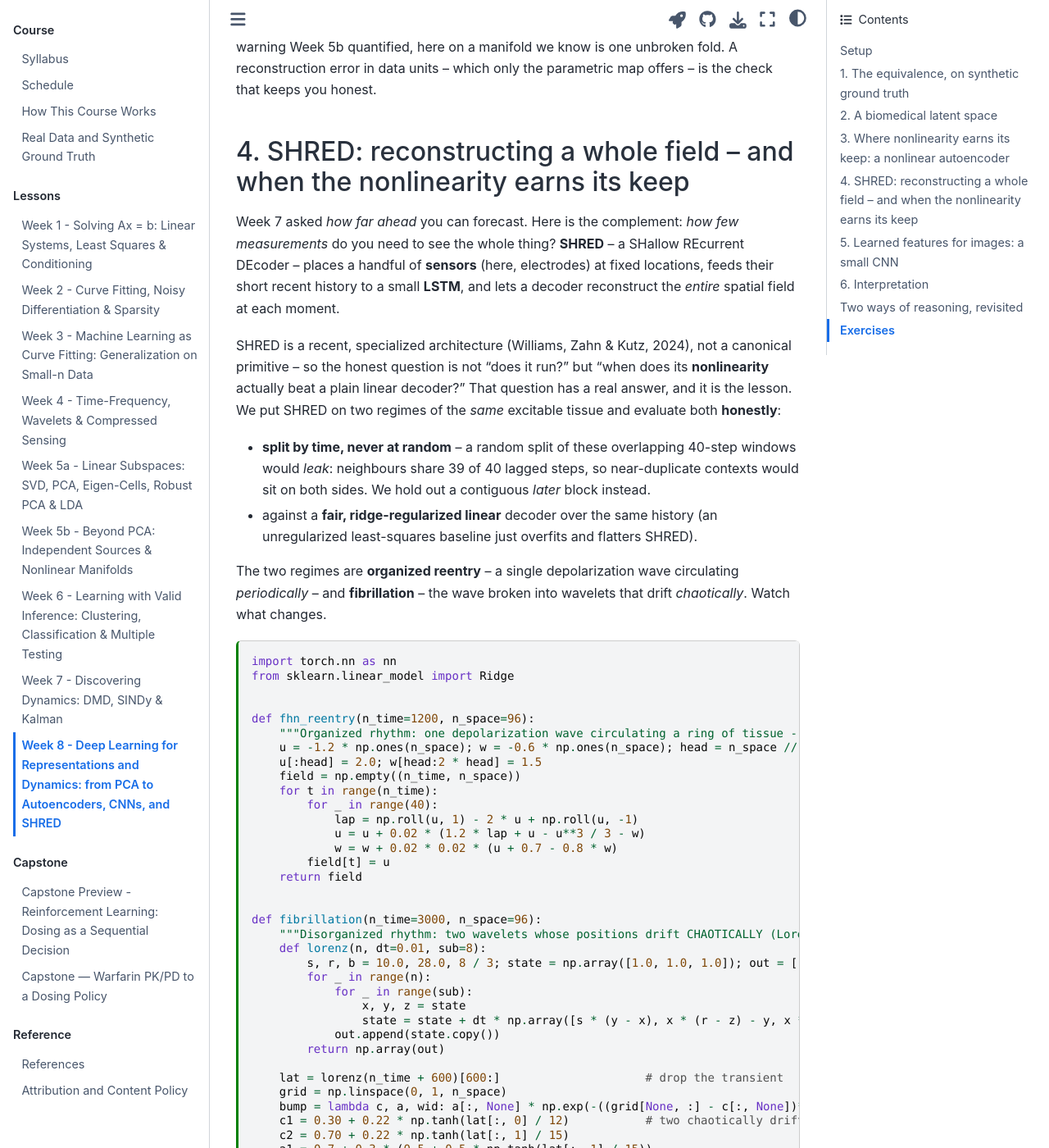
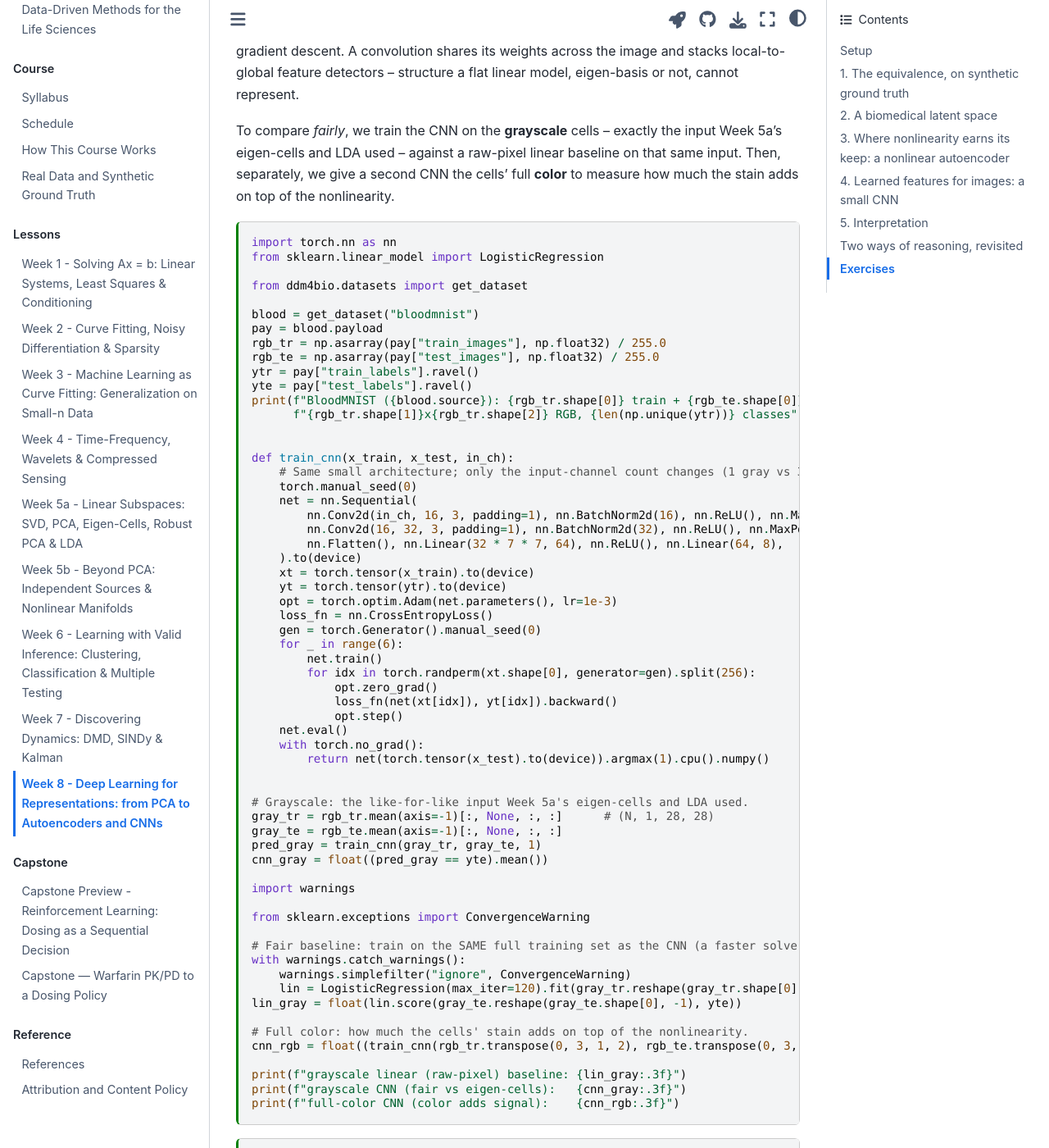
Before and after one commit to symbiont-ai/ddm4bio, a Jupyter Book: the page built from book/lessons/wk8_deep_learning.ipynb, in a window 1280 px wide and 1400 px high, scrolled down 11036 px. Shown: the whole window at 82% size. Built offline with Jupyter Book 1.0.4 settings and Sphinx 7.4.7 and the Sphinx Book theme 1.1.4, drawn with Linux system fonts in a browser that asks for light colours; some of the changed text lies outside the part shown.

Commit message:
wk8: cut SHRED -- it doesn't beat a fair baseline on real data
SHRED (the shallow recurrent decoder) is the one Week 8 method that never earns
its keep the way the rest of the course demands. Against a *fair*, history-aware
ridge baseline it only wins on a synthetic, chaotic, advection-dominated field
(Kutz's turbulence domain); on an organized rhythm a linear decoder ties it, and
on real biomedical signals (EEG, motion capture, C. elegans neural) it ties or
loses. The one real bio field where it should win -- cardiac optical mapping --
ships datasets far too large for a one-click teaching notebook. So its only
demonstrable advantage lived on a synthetic fixture, which is not enough.

Removed the SHRED section (Section 4) and every trace of it:

- wk8: deleted the SHRED section (FitzHugh-Nagumo reentry / fibrillation fixtures,
  the LSTM decoder, the ridge/memoryless comparison, its QC note); renumbered the
  CNN to Section 4 and Interpretation to Section 5; dropped SHRED from the title
  ("Representations and Dynamics" -> "Representations"), the intro, the "Which
  paradigm?" admonition, the learning goals, the interpretation claim and
  limitations (which also removes a now-dangling reference to the SHRED results),
  and the "Two ways of reasoning" spectrum. Reading trimmed to Ch 15 s10 +
  Ch 6 (dropping Ch 15 s11 / Ch 20 s5, the SHRED sections).
- schedule.md, syllabus.md: Week 8 is now representation learning
  (autoencoders + CNN); dropped the sensing-and-reconstruction / field-fixture
  language.
- references.md, references.bib: removed the now-uncited Williams-Zahn-Kutz 2024
  SHRED reference.

Week 8 re-executes clean; no residual SHRED/field-reconstruction references remain
anywhere in the course, and section cross-references are consistent.

Co-Authored-By: Claude Opus 4.8 <noreply@anthropic.com>

````diff
--- a/book/references.bib
+++ b/book/references.bib
@@ -153,17 +153,6 @@
   doi     = {10.3389/fphar.2023.1270443}
 }
 
-@article{williams2024shred,
-  author  = {Williams, Jan P. and Zahn, Olivia and Kutz, J. Nathan},
-  title   = {Sensing with Shallow Recurrent Decoder Networks},
-  journal = {Proceedings of the Royal Society A: Mathematical, Physical and Engineering Sciences},
-  volume  = {480},
-  number  = {2298},
-  pages   = {20240054},
-  year    = {2024},
-  doi     = {10.1098/rspa.2024.0054}
-}
-
 @article{barretina2012ccle,
   author  = {Barretina, Jordi and Caponigro, Giordano and Stransky, Nicolas and others},
   title   = {The Cancer Cell Line Encyclopedia Enables Predictive Modelling of Anticancer Drug Sensitivity},
--- a/book/schedule.md
+++ b/book/schedule.md
@@ -18,7 +18,7 @@ dataset with a **synthetic ground-truth fixture** — see
 | [**W5b**](lessons/wk5b_sources_manifolds.ipynb) | Beyond PCA: independent component analysis (ICA) for source separation, and nonlinear neighbor embeddings (t-SNE, UMAP). | Separating statistically independent mixed sources; laying out single-cell data while distrusting the distances it distorts. | synthetic ICA sources · **10x PBMC3k** single-cell |
 | [**W6**](lessons/wk6_cluster_classify.ipynb) | Learning from data — unsupervised and supervised: clustering, classifiers, and correction for multiple testing / false-discovery rate. | Discovering cell types and disease subtypes, and building diagnostic classifiers. | **10x PBMC3k** single-cell · **Wisconsin (WDBC)** |
 | [**W7**](lessons/wk7_dynamics.ipynb) | Dynamics from data: dynamic mode decomposition (DMD), SINDy, and Kalman-filter data assimilation. | Modeling epidemic and physiological dynamics, and filtering noisy vital-sign streams. | **JHU COVID-19** case series · **MIT-BIH ECG** · synthetic dynamical systems |
-| [**W8**](lessons/wk8_deep_learning.ipynb) | Deep learning for representations and dynamics: linear and nonlinear autoencoders (a linear autoencoder is exactly PCA), a convolutional net on blood-cell images, and shallow sensing-and-reconstruction (SHRED) architectures. | Learning a nonlinear latent that follows a curved manifold, and reconstructing a tissue's full electrical field from a handful of electrodes (as in electrocardiographic imaging). | Synthetic manifold & field fixtures · Wisconsin (WDBC) · **BloodMNIST** blood-cell images |
+| [**W8**](lessons/wk8_deep_learning.ipynb) | Deep learning for representations: linear and nonlinear autoencoders (a linear autoencoder is exactly PCA) and a convolutional net on blood-cell images. | Learning a nonlinear latent that follows a curved manifold, and recognizing blood cells with learned convolutional features. | Synthetic manifold fixture · Wisconsin (WDBC) · **BloodMNIST** blood-cell images |
 | [**Capstone**](capstone.md) | Model-informed reinforcement learning for precision dosing: fit a mechanistic one-compartment PK model and an indirect-response PD model (model-driven), characterize inter-patient variability (data-driven), calibrate a dosing environment, and learn a dosing policy with value iteration and Q-learning (see the [RL preview](capstone_rl_preview.ipynb)). | Designing a personalized **warfarin** dosing policy — the course's model-driven ↔ data-driven hybrid in one project. | **Warfarin PK/PD** (nlmixr2data) · synthetic PK/PD fixture |
 
 ```{note}
--- a/book/syllabus.md
+++ b/book/syllabus.md
@@ -83,8 +83,8 @@ Kutz's textbook lives largely in its data-methods chapters. We spend our time on
 - **Dynamics learned from data** — dynamic mode decomposition (DMD), sparse
   identification of nonlinear dynamics (SINDy), and data assimilation /
   Kalman filtering.
-- **Deep learning** — linear and nonlinear autoencoders, a convolutional classifier, and
-  sensing-and-reconstruction (SHRED) architectures in Week 8. Reinforcement learning — a
+- **Deep learning** — linear and nonlinear autoencoders and a convolutional classifier in
+  Week 8. Reinforcement learning — a
   distinct paradigm (learning to act) — is previewed and developed in the capstone.
   Transformers and foundation-model embeddings sit beyond this course's scope.
 
@@ -116,8 +116,8 @@ By the end of the course, you should be able to:
    especially in the small-sample regime typical of clinical data.
 6. **Discover dynamics from measurements** using DMD, SINDy, and data-assimilation /
    filtering methods, and use them to forecast and to filter noisy time series.
-7. **Apply modern deep learning** — train autoencoders (linear and nonlinear), a
-   convolutional classifier, and sensing-and-reconstruction (SHRED) models, and learn a
+7. **Apply modern deep learning** — train autoencoders (linear and nonlinear) and a
+   convolutional classifier, and learn a
    control policy by reinforcement learning (previewed and developed in the
    capstone) — with an eye to when the added complexity is warranted. Transformers and
    foundation-model embeddings sit beyond this course's scope.
````
Also changed, not shown: book/references.md (+1 -1 lines), book/lessons/wk8_deep_learning.ipynb.
